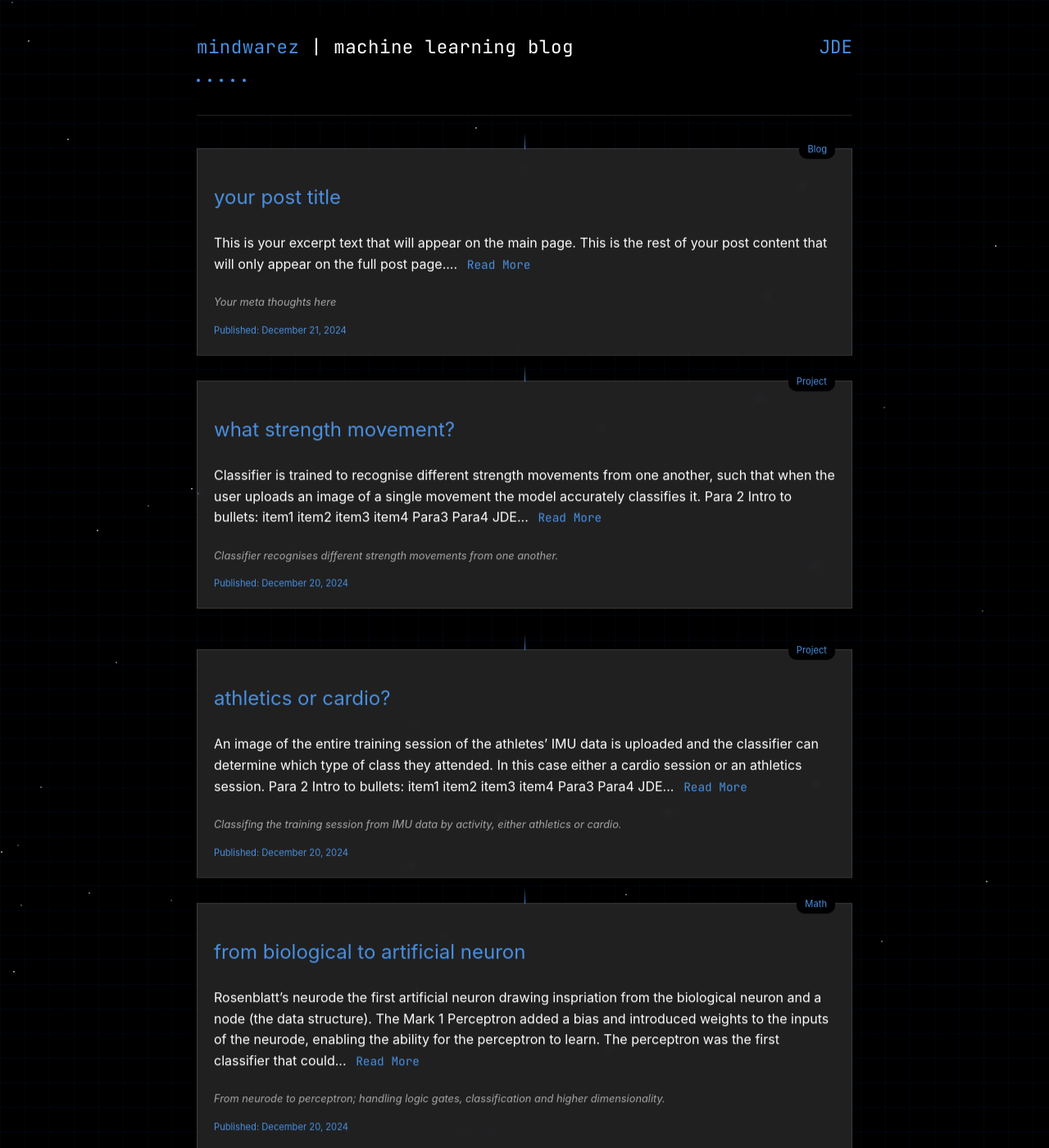
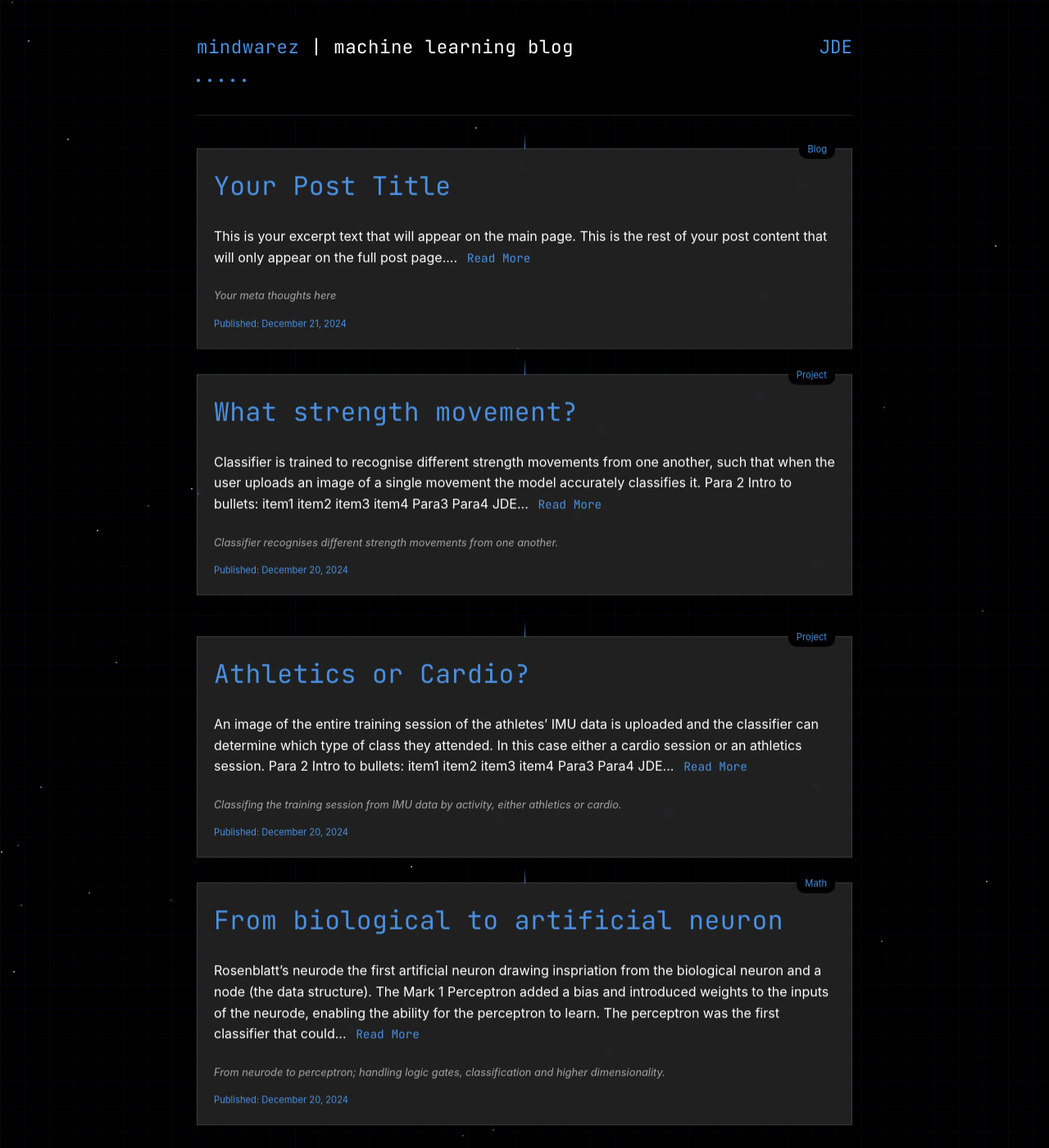
Before and after one commit to jamesbychance/mindwarez, a Jekyll site: the page built from index.html, in a window 1280 px wide and 1400 px high. Shown: the whole window at 82% size. Built offline with Jekyll 4.4.1, drawn with Linux system fonts in a browser that asks for light colours.

Commit message:
hopefully fixed the title sizes

```diff
--- a/assets/css/styles.css
+++ b/assets/css/styles.css
@@ -184,20 +184,14 @@ h2,
 h2 a,
 .feed-item h2,
 article h2 {
-    font-family: -apple-system, system-ui, sans-serif;  /* Changed from JetBrains Mono */
+    font-family: 'JetBrains Mono', monospace;  /* Matching the header font */
     color: var(--accent-blue);
     text-decoration: none;
     cursor: pointer;
     font-weight: 400;
-<<<<<<< HEAD
-    font-size: 2em;  /* Increased from previous values to match the image */
-=======
-    font-size: 2.5rem;  /* Adjusted from 3.5em */
->>>>>>> 0d4d75a (changes to fonts)
+    font-size: 1.4em;  /* Changed from 3.5em to match header title */
     margin-top: 0;
-    margin-bottom: 1.5rem;
-    text-transform: lowercase;  /* Added to match the lowercase style */
-    letter-spacing: normal;  /* Removed the negative letter-spacing */
+    letter-spacing: 0.5px;  /* Matching header title letter spacing */
 }
 
 
```
